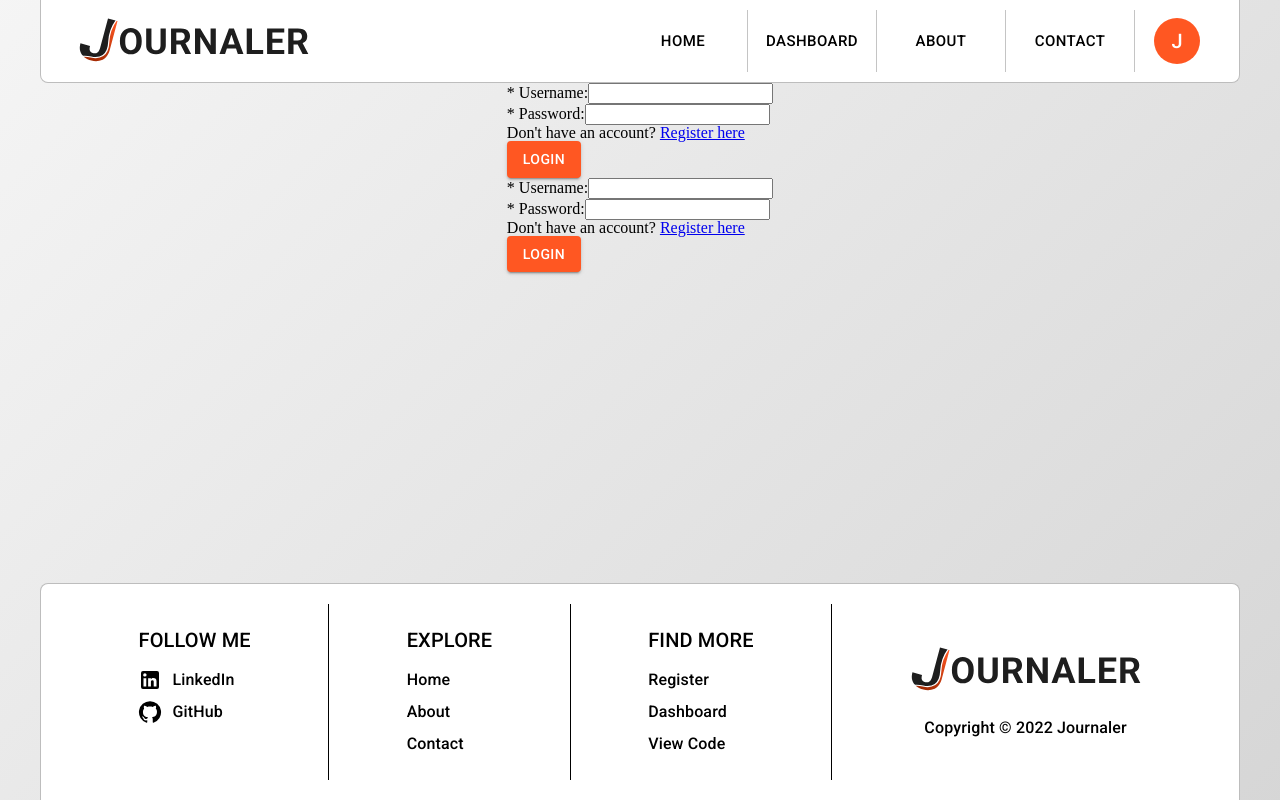
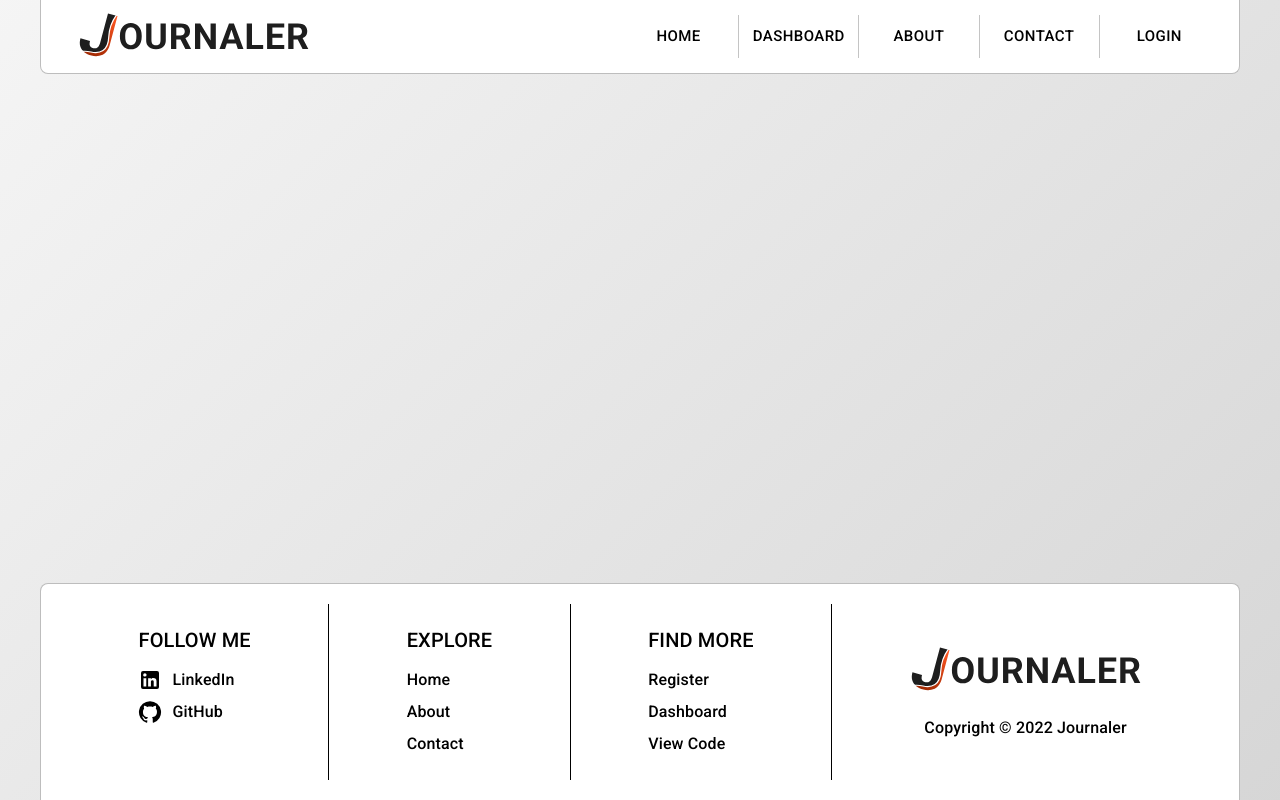
Before and after one commit to waylonturbes/journaler-frontend, a React (Create React App) app: page /auth in a window 1280 px wide. Built offline with nearby package versions, Linux system fonts and the light colour scheme.

Commit message:
feat: update app routing and all link elements

```diff
--- a/src/App.tsx
+++ b/src/App.tsx
@@ -2,21 +2,20 @@ import React from "react";
 import { Routes, Route } from "react-router-dom";
 import { Box } from "@mui/material";
 
-import { About, Auth, Home } from "./components/pages";
-
-import * as Pages from "./components/pages";
+import { About, Home, Login } from "./components/pages";
 
 const App: React.FC = () => {
   return (
-    <Box sx={{ flex: "auto" }}>
+    <Box sx={{ display: "flex", flex: "auto" }}>
       <Routes>
-        <Route path="/" element={<Home />} />
-        <Route path="about" element={<About />} />
-        <Route path="contact" />
-        <Route path="dashboard" />
-        <Route path="auth" element={<Auth />} />
+        <Route path="/">
+          <Route index element={<Home />} />
+          <Route path="about" element={<About />} />
+          <Route path="contact" />
+          <Route path="dashboard" />
+          <Route path="login" element={<Login />} />
+        </Route>
       </Routes>
-      <Pages.Auth />
     </Box>
   );
 };
--- a/src/components/base/NavBar/DesktopNavBar.tsx
+++ b/src/components/base/NavBar/DesktopNavBar.tsx
@@ -94,7 +94,7 @@ const DesktopNavBar = (props: NavProps) => {
           <Button
             size="large"
             component={NavLink as any}
-            to={"/auth/login"}
+            to={"/login"}
             icon={<PersonIcon />}
             iconPosition="start"
           >
--- a/src/components/base/NavBar/MobileNavBar.tsx
+++ b/src/components/base/NavBar/MobileNavBar.tsx
@@ -20,7 +20,6 @@ import HomeIcon from "@mui/icons-material/Home";
 import EmailIcon from "@mui/icons-material/Email";
 import InfoIcon from "@mui/icons-material/Info";
 import DashboardIcon from "@mui/icons-material/Dashboard";
-import PersonIcon from "@mui/icons-material/Person";
 import Brand from "../../../assets/brand.svg";
 
 interface NavProps {
@@ -155,10 +154,9 @@ const MobileNavBar = (props: NavProps) => {
         ) : (
           <Button
             variant="outlined"
-            color="secondary"
+            color="primary"
             component={NavLink as any}
-            to={"/auth/login"}
-            startIcon={<PersonIcon />}
+            to={"/login"}
             sx={{
               py: "12.75px",
               px: "12.75px",
--- a/src/components/base/NavBar/index.tsx
+++ b/src/components/base/NavBar/index.tsx
@@ -8,7 +8,7 @@ const NavBar = () => {
   // will be replaced when connected to backend
   const dummyUser = {
     email: "jkbowser@att.net",
-    isAuthenticated: true,
+    isAuthenticated: false,
   };
 
   return (
--- a/src/components/forms/Login.tsx
+++ /dev/null
@@ -1,59 +0,0 @@
-import React, { useState } from "react";
-import { Box, TextField, FormControl, Button } from "@mui/material";
-
-interface Credentials {
-  username: string;
-  password: string;
-}
-
-const Login: React.FC = () => {
-  const [credentials, setCredentials] = useState<Credentials>({
-    username: "",
-    password: "",
-  });
-
-  const handleInputs = (event: React.ChangeEvent<HTMLInputElement>) => {
-    setCredentials({ ...credentials, [event.target.name]: event.target.value });
-  };
-
-  const handleSubmit = async (event: React.FormEvent<HTMLFormElement>) => {
-    event.preventDefault();
-  };
-
-  return (
-    <Box component="form" onSubmit={handleSubmit}>
-      <div>
-        <label htmlFor="username">
-          <span>* </span>Username:
-        </label>
-        <input
-          type="text"
-          value={credentials.username}
-          id="username"
-          name="username"
-          onChange={handleInputs}
-        />
-      </div>
-      <div>
-        <label htmlFor="password">
-          <span>* </span>Password:
-        </label>
-        <input
-          type="password"
-          value={credentials.password}
-          id="password"
-          name="password"
-          onChange={handleInputs}
-        />
-      </div>
-      <p>
-        Don't have an account? <a href="#username">Register here</a>
-      </p>
-      <div>
-        <Button variant="contained">Login</Button>
-      </div>
-    </Box>
-  );
-};
-
-export default Login;
--- a/src/components/forms/index.js
+++ /dev/null
@@ -1 +0,0 @@
-export { default as Login } from "./Login";
--- a/src/components/pages/Auth.tsx
+++ /dev/null
@@ -1,16 +0,0 @@
-import React from "react";
-import { Box } from "@mui/material";
-import { Login } from "../forms";
-
-const Auth: React.FC = () => {
-  return (
-    <Box
-      component="div"
-      sx={{ display: "flex", justifyContent: "center", alignContent: "center" }}
-    >
-      <Login />
-    </Box>
-  );
-};
-
-export default Auth;
--- /dev/null
+++ b/src/components/pages/Login.tsx
@@ -0,0 +1,69 @@
+import React, { useState } from "react";
+import { Box, TextField, FormControl, Button } from "@mui/material";
+
+interface Credentials {
+  username: string;
+  password: string;
+}
+
+const Login: React.FC = () => {
+  const [credentials, setCredentials] = useState<Credentials>({
+    username: "",
+    password: "",
+  });
+
+  const handleInputs = (event: React.ChangeEvent<HTMLInputElement>) => {
+    setCredentials({ ...credentials, [event.target.name]: event.target.value });
+  };
+
+  const handleSubmit = async (event: React.FormEvent<HTMLFormElement>) => {
+    event.preventDefault();
+  };
+
+  return (
+    <Box
+      component="div"
+      sx={{
+        display: "flex",
+        justifyContent: "center",
+        alignContent: "center",
+        flex: "auto",
+      }}
+    >
+      <Box component="form" onSubmit={handleSubmit}>
+        <div>
+          <label htmlFor="username">
+            <span>* </span>Username:
+          </label>
+          <input
+            type="text"
+            value={credentials.username}
+            id="username"
+            name="username"
+            onChange={handleInputs}
+          />
+        </div>
+        <div>
+          <label htmlFor="password">
+            <span>* </span>Password:
+          </label>
+          <input
+            type="password"
+            value={credentials.password}
+            id="password"
+            name="password"
+            onChange={handleInputs}
+          />
+        </div>
+        <p>
+          Don't have an account? <a href="#username">Register here</a>
+        </p>
+        <div>
+          <Button variant="contained">Login</Button>
+        </div>
+      </Box>
+    </Box>
+  );
+};
+
+export default Login;
--- a/src/components/pages/index.js
+++ b/src/components/pages/index.js
@@ -1,3 +1,3 @@
 export { default as Home } from "./Home";
 export { default as About } from "./About";
-export { default as Auth } from "./Auth";
+export { default as Login } from "./Login";
```
